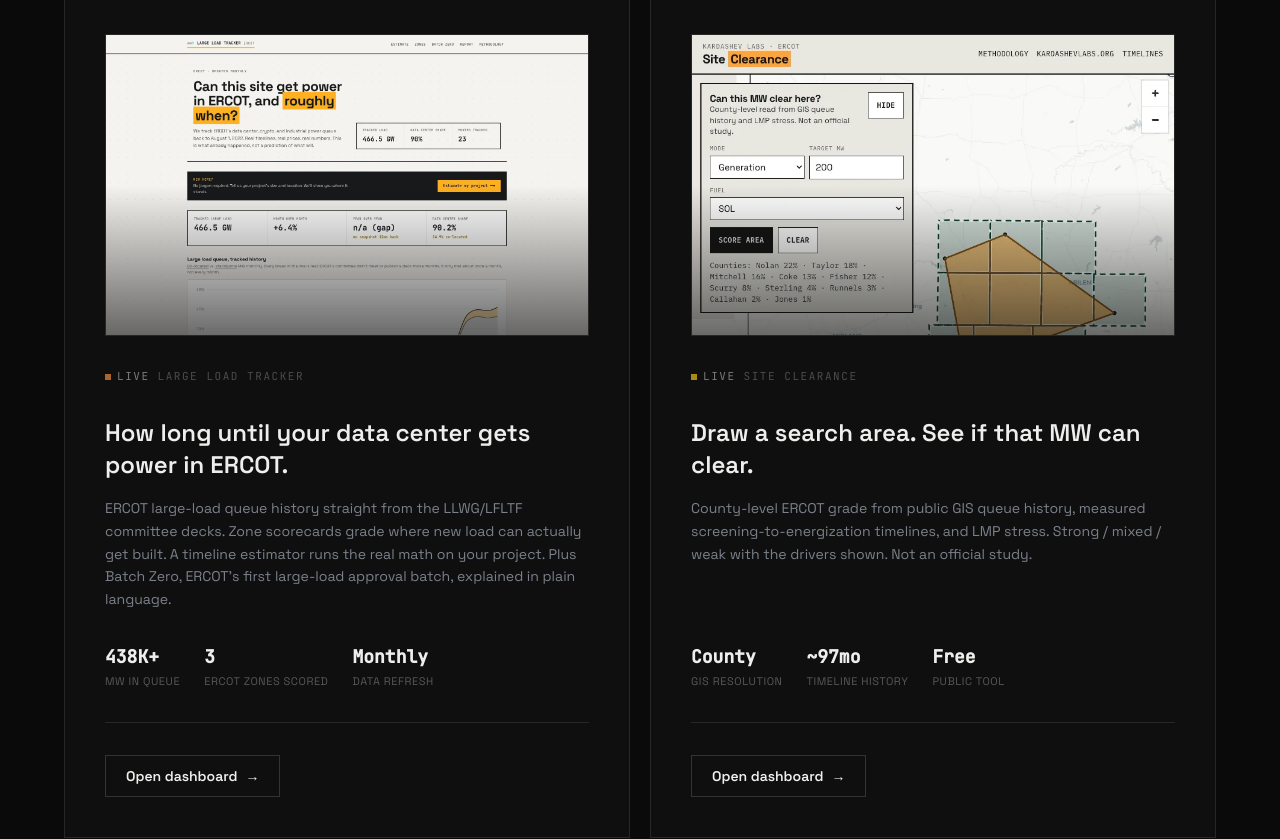
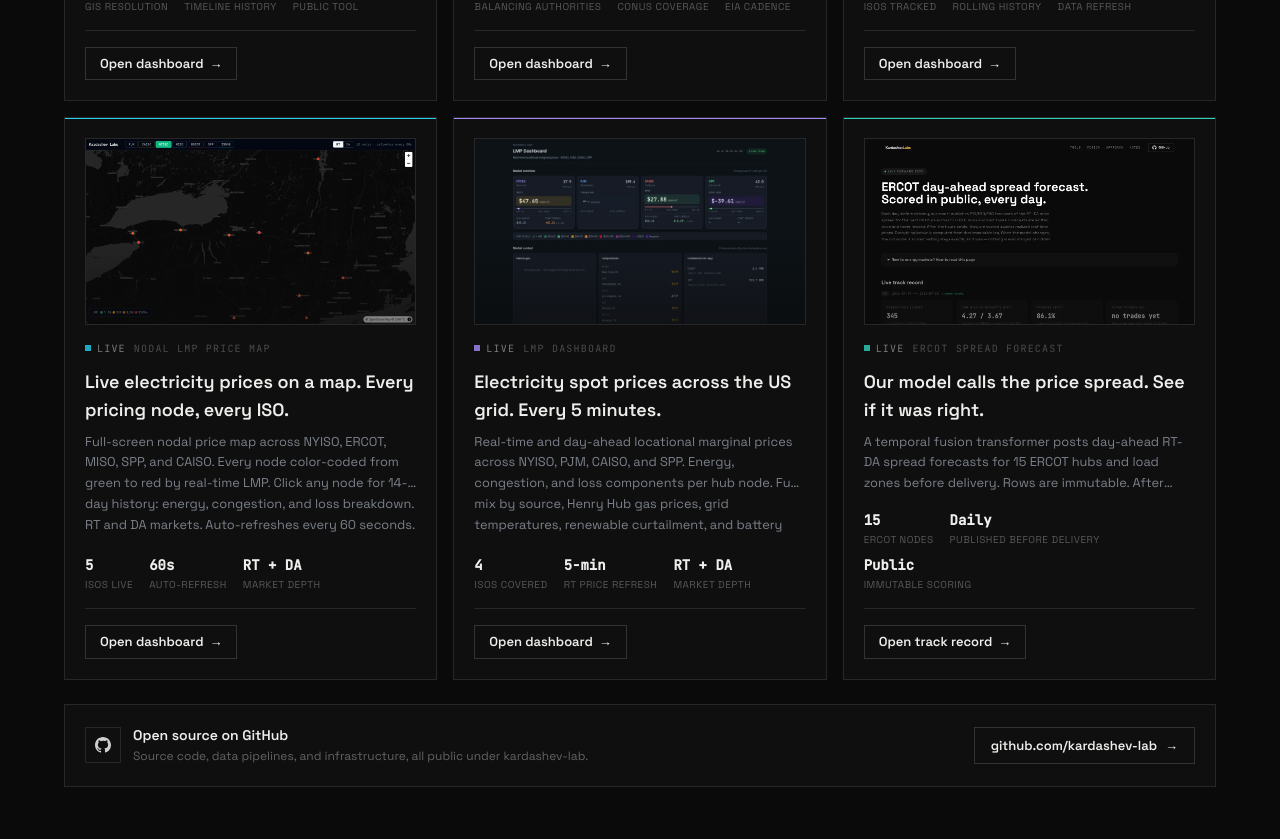
Before and after one commit to kardashev-lab/website, a Next.js app: page / in a window 1280 px wide. Shown: the part 1820-2659 px from the top of the page. Built offline with nearby package versions, Linux system fonts and the light colour scheme; no server answers.

Commit message:
Surface the JS client and densify the tools grid.
Link npm install kardashev next to PyPI in the footer and llms.txt, and shrink tool cards to a 3-column layout so nine tools stay scannable.

```diff
--- a/app/layout.tsx
+++ b/app/layout.tsx
@@ -187,7 +187,7 @@
           name: 'What is Kardashev Labs?',
           acceptedAnswer: {
             '@type': 'Answer',
-            text: 'Kardashev Labs builds free open-source tools for US grid data: carbon intensity, interconnection queues across 7 ISO/RTOs, ERCOT large-load and site clearance, demand, curtailment, LMP dashboards and maps, a scored ERCOT spread forecast, docs at docs.kardashevlabs.org, and the kardashev Python package on PyPI.',
+            text: 'Kardashev Labs builds free open-source tools for US grid data: carbon intensity, interconnection queues across 7 ISO/RTOs, ERCOT large-load and site clearance, demand, curtailment, LMP dashboards and maps, a scored ERCOT spread forecast, docs at docs.kardashevlabs.org, the kardashev Python package on PyPI, and the kardashev JS/TS package on npm.',
           },
         },
         {
--- a/components/Footer.tsx
+++ b/components/Footer.tsx
@@ -71,6 +71,14 @@
             >
               Python package
             </a>
+            <a
+              href="https://www.npmjs.com/package/kardashev"
+              target="_blank"
+              rel="noopener noreferrer"
+              className="block text-[13px] text-white/38 hover:text-white/70 transition-colors duration-200"
+            >
+              JS/TS package
+            </a>
           </div>
         </div>
 
--- a/components/ToolsShowcase.tsx
+++ b/components/ToolsShowcase.tsx
@@ -13,16 +13,37 @@
   index: number;
 }) => {
   const motionProps = {
-    initial: { opacity: 0, y: 32 },
+    initial: { opacity: 0, y: 24 },
     whileInView: { opacity: 1, y: 0 },
-    viewport: { once: true, margin: '-60px' },
-    transition: { duration: 0.8, delay: index * 0.12, ease: [0.16, 1, 0.3, 1] },
+    viewport: { once: true, margin: '-40px' },
+    transition: {
+      duration: 0.55,
+      delay: Math.min(index * 0.05, 0.35),
+      ease: [0.16, 1, 0.3, 1],
+    },
   } as const;
 
-  const content = (
-    <>
-      {/* Live status line */}
-      <div className="flex items-center gap-2 mb-6 sm:mb-8 min-w-0 font-mono text-[11px] uppercase tracking-[0.14em]">
+  return (
+    <motion.div className="h-full" {...motionProps}>
+      <div className="relative h-full flex flex-col border border-white/10 bg-white/[0.02] overflow-hidden p-4 sm:p-5">
+        <div
+          className={`pointer-events-none absolute top-0 left-0 right-0 h-px ${tool.theme.dot}`}
+        />
+
+        {tool.image ? (
+          <div className="relative mb-4 aspect-[16/9] overflow-hidden border border-white/10">
+            <Image
+              src={tool.image}
+              alt={tool.imageAlt}
+              fill
+              className="object-cover object-top"
+              sizes="(max-width: 768px) 100vw, (max-width: 1280px) 50vw, 33vw"
+            />
+            <div className="absolute inset-0 bg-gradient-to-t from-background/55 via-transparent to-transparent" />
+          </div>
+        ) : null}
+
+        <div className="flex items-center gap-2 mb-3 min-w-0 font-mono text-[10px] uppercase tracking-[0.12em]">
           <span className="flex-shrink-0 flex items-center gap-1.5 text-white/45">
             <span className={`w-1.5 h-1.5 ${tool.theme.dot} animate-pulse-slow`} />
             Live
@@ -30,35 +51,33 @@
           <span className="text-white/25 truncate min-w-0">{tool.name}</span>
         </div>
 
-      {/* Headline */}
-      <h3 className="text-xl lg:text-2xl font-semibold text-foreground leading-snug mb-4">
+        <h3 className="text-base sm:text-lg font-semibold text-foreground leading-snug mb-2">
           {tool.headline}
         </h3>
 
-      {/* Description */}
-      <p className="text-[0.88rem] text-muted-foreground leading-relaxed mb-8 flex-1">
+        <p className="text-[0.8rem] text-muted-foreground leading-relaxed mb-4 line-clamp-3 flex-1">
           {tool.blurb}
         </p>
 
-      {/* Stats strip */}
-      <div className="flex flex-wrap gap-x-6 gap-y-3 mb-8 pb-8 border-b border-white/10">
+        <div className="flex flex-wrap gap-x-4 gap-y-2 mb-4 pb-4 border-b border-white/10">
           {tool.stats.map((stat) => (
             <div key={stat.label}>
-            <div className="font-mono text-lg font-semibold text-foreground">{stat.value}</div>
-            <div className="text-[11px] text-white/30 uppercase tracking-wider mt-0.5">
+              <div className="font-mono text-sm font-semibold text-foreground">
+                {stat.value}
+              </div>
+              <div className="text-[10px] text-white/30 uppercase tracking-wider mt-0.5">
                 {stat.label}
               </div>
             </div>
           ))}
         </div>
 
-      {/* CTA */}
         <a
           href={tool.url}
           {...(tool.url.startsWith('http')
             ? { target: '_blank', rel: 'noopener noreferrer' }
             : {})}
-        className="group self-start inline-flex items-center gap-2 px-5 py-2.5 text-sm font-semibold text-foreground border border-white/15 hover:border-white/30 hover:bg-white/5 active:scale-[0.98] transition-all duration-200"
+          className="group self-start inline-flex items-center gap-1.5 px-3.5 py-1.5 text-[13px] font-semibold text-foreground border border-white/15 hover:border-white/30 hover:bg-white/5 active:scale-[0.98] transition-all duration-200"
         >
           {tool.url.startsWith('http') ? 'Open dashboard' : 'Open track record'}
           <span
@@ -68,89 +87,54 @@
             →
           </span>
         </a>
-    </>
-  );
-
-  return (
-    <motion.div className="h-full" {...motionProps}>
-      <div className="relative h-full flex flex-col border border-white/10 bg-white/[0.02] overflow-hidden p-6 sm:p-8 lg:p-10">
-        <div className={`pointer-events-none absolute top-0 left-0 right-0 h-px ${tool.theme.dot}`} />
-
-        {/* Preview image */}
-        {tool.image && (
-          <div className="relative mb-8 aspect-[16/10] overflow-hidden border border-white/10">
-            <Image
-              src={tool.image}
-              alt={tool.imageAlt}
-              fill
-              className="object-cover object-top"
-              sizes="(max-width: 1024px) 100vw, 50vw"
-            />
-            <div className="absolute inset-0 bg-gradient-to-t from-background/60 via-transparent to-transparent" />
-          </div>
-        )}
-
-        {content}
       </div>
     </motion.div>
   );
 };
 
 const ToolsShowcase = () => (
-  <section id="tools" className="py-16 lg:py-32 px-4 border-t border-white/10">
+  <section id="tools" className="py-14 lg:py-24 px-4 border-t border-white/10">
     <div className="max-w-6xl mx-auto">
-      {/* Section header */}
       <motion.div
         initial={{ opacity: 0, y: 20 }}
         whileInView={{ opacity: 1, y: 0 }}
         viewport={{ once: true, margin: '-80px' }}
         transition={{ duration: 0.7, ease: [0.16, 1, 0.3, 1] }}
-        className="mb-10 lg:mb-16"
+        className="mb-8 lg:mb-12"
       >
-        <div className="mb-6 flex items-center gap-2 font-mono text-[11px] uppercase tracking-[0.16em] text-white/45">
+        <div className="mb-4 flex items-center gap-2 font-mono text-[11px] uppercase tracking-[0.16em] text-white/45">
           <span className="h-1.5 w-1.5 bg-primary" />
           Live tools
         </div>
-        <h2 className="text-3xl lg:text-4xl font-bold uppercase text-foreground leading-tight max-w-xl">
+        <h2 className="text-2xl lg:text-3xl font-bold uppercase text-foreground leading-tight max-w-xl">
           Open tools for open problems.
         </h2>
       </motion.div>
 
-      {/* Tools grid: 2 per row, last card spans full width if count is odd */}
-      <div className="grid grid-cols-1 lg:grid-cols-2 gap-4 lg:gap-5">
+      <div className="grid grid-cols-1 md:grid-cols-2 xl:grid-cols-3 gap-3 lg:gap-4">
         {TOOLS.map((tool, i) => (
-          <div
-            key={tool.id}
-            className={
-              TOOLS.length % 2 !== 0 && i === TOOLS.length - 1
-                ? 'lg:col-span-2'
-                : ''
-            }
-          >
-            <ToolCard tool={tool} index={i} />
-          </div>
+          <ToolCard key={tool.id} tool={tool} index={i} />
         ))}
       </div>
 
-      {/* GitHub CTA */}
       <motion.div
         initial={{ opacity: 0, y: 16 }}
         whileInView={{ opacity: 1, y: 0 }}
         viewport={{ once: true }}
-        transition={{ delay: 0.3, duration: 0.7, ease: [0.16, 1, 0.3, 1] }}
-        className="mt-8 flex flex-col sm:flex-row sm:items-center sm:justify-between gap-5 border border-white/10 bg-white/[0.02] p-6 lg:p-8"
+        transition={{ delay: 0.2, duration: 0.7, ease: [0.16, 1, 0.3, 1] }}
+        className="mt-6 flex flex-col sm:flex-row sm:items-center sm:justify-between gap-4 border border-white/10 bg-white/[0.02] p-4 lg:p-5"
       >
-        <div className="flex items-start sm:items-center gap-4">
-          <div className="flex-shrink-0 w-11 h-11 border border-white/10 flex items-center justify-center text-white/80">
-            <GitHubIcon className="w-5 h-5" />
+        <div className="flex items-start sm:items-center gap-3">
+          <div className="flex-shrink-0 w-9 h-9 border border-white/10 flex items-center justify-center text-white/80">
+            <GitHubIcon className="w-4 h-4" />
           </div>
           <div>
-            <p className="text-sm font-semibold text-foreground mb-1">
+            <p className="text-sm font-semibold text-foreground mb-0.5">
               Open source on GitHub
             </p>
-            <p className="text-[13px] text-white/35 leading-relaxed">
-              Source code, data pipelines, and infrastructure, all public
-              under kardashev-lab.
+            <p className="text-[12px] text-white/35 leading-relaxed">
+              Source code, data pipelines, and infrastructure, all public under
+              kardashev-lab.
             </p>
           </div>
         </div>
@@ -158,10 +142,13 @@
           href={GITHUB_URL}
           target="_blank"
           rel="noopener noreferrer"
-          className="group inline-flex items-center justify-center gap-2 px-5 py-2.5 text-sm font-semibold text-foreground border border-white/15 hover:border-white/30 hover:bg-white/5 active:scale-[0.98] transition-all duration-200 sm:whitespace-nowrap self-start sm:self-auto"
+          className="group inline-flex items-center justify-center gap-2 px-4 py-2 text-[13px] font-semibold text-foreground border border-white/15 hover:border-white/30 hover:bg-white/5 active:scale-[0.98] transition-all duration-200 sm:whitespace-nowrap self-start sm:self-auto"
         >
           github.com/kardashev-lab
-          <span aria-hidden className="group-hover:translate-x-0.5 group-hover:-translate-y-px transition-transform duration-300">
+          <span
+            aria-hidden
+            className="group-hover:translate-x-0.5 group-hover:-translate-y-px transition-transform duration-300"
+          >
             →
           </span>
         </a>
```
Also changed, not shown: public/llms.txt. Lines whose indentation alone changed are shown as unchanged.
